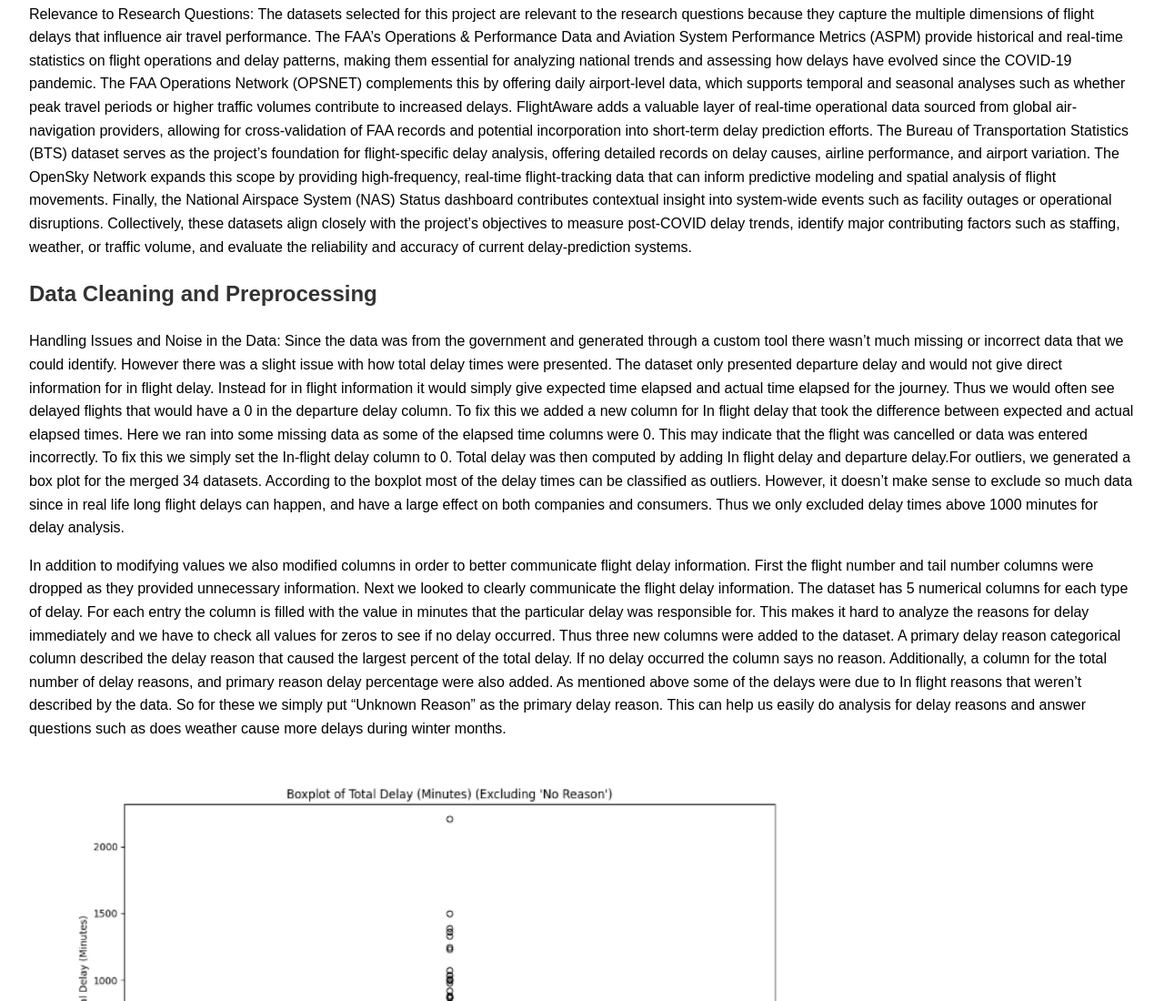
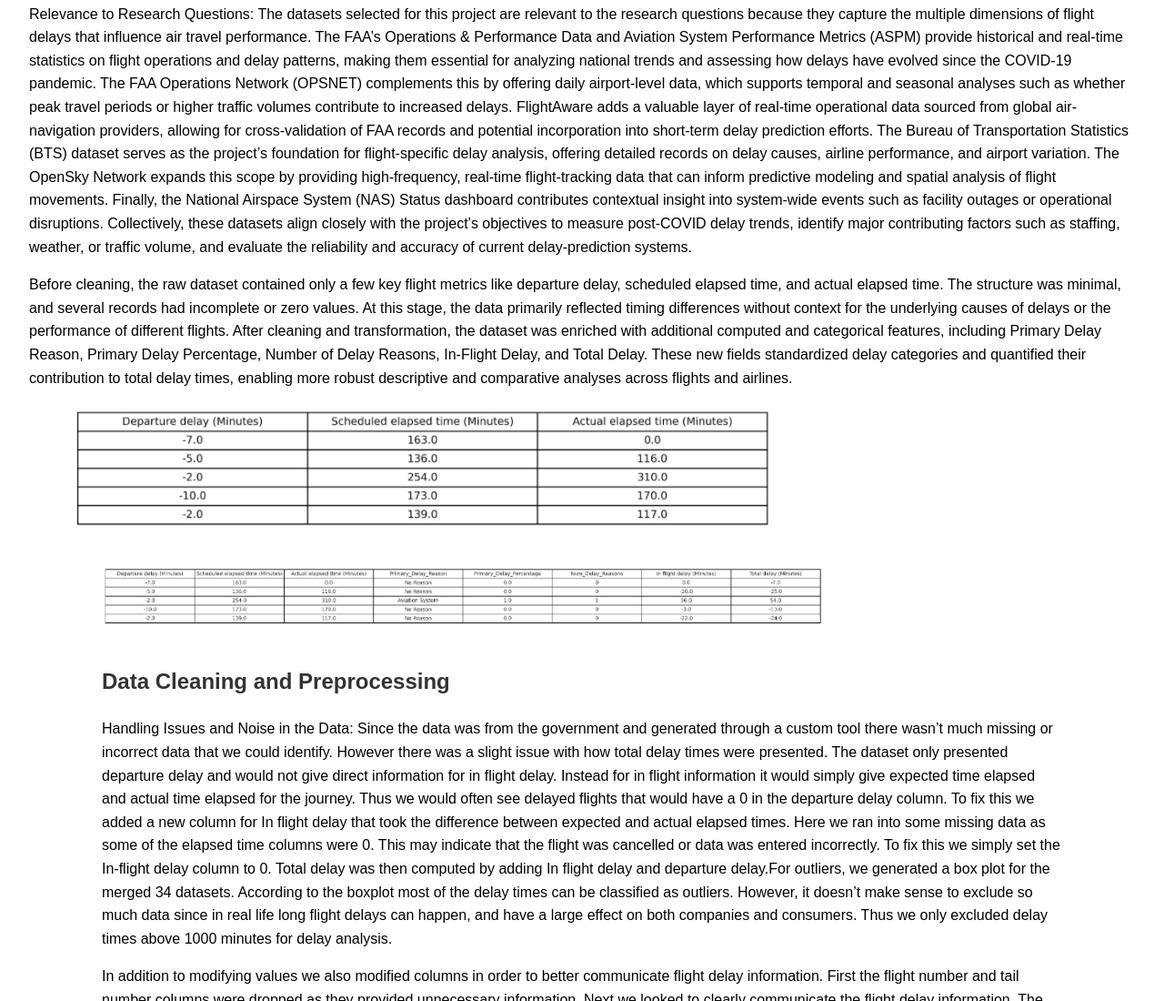
Before and after one commit to bmolgano/Data-Minning-Group-Project, a plain HTML site: page data_exploration.html in a window 1280 px wide. Shown: the part 1023-2123 px from the top of the page at 91% size. Drawn offline with Linux system fonts and the light colour scheme.

Commit message:
Update data_exploration.html

```diff
--- a/data_exploration.html
+++ b/data_exploration.html
@@ -81,6 +81,22 @@
        facility outages or operational disruptions. Collectively, these datasets align closely with the project’s
        objectives to measure post-COVID delay trends, identify major contributing factors such as staffing, weather,
        or traffic volume, and evaluate the reliability and accuracy of current delay-prediction systems. </p>
+
+         <p>Before cleaning, the raw dataset contained only a few key flight metrics like departure delay, scheduled
+           elapsed time, and actual elapsed time. The structure was minimal, and several records had incomplete or zero
+           values. At this stage, the data primarily reflected timing differences without context for the underlying causes
+           of delays or the performance of different flights. After cleaning and transformation, the dataset was enriched
+           with additional computed and categorical features, including Primary Delay Reason, Primary Delay Percentage,
+           Number of Delay Reasons, In-Flight Delay, and Total Delay. These new fields standardized delay categories and
+           quantified their contribution to total delay times, enabling more robust descriptive and comparative analyses
+           across flights and airlines.</p>
+         <figure>
+    <img src="img/Pre cleaned data.jpeg"
+         alt="Visualization: Pre Cleaned" width="800">
+
+           <figure>
+    <img src="img/Post cleaned data.jpeg"
+         alt="Visualization: Post Cleaned" width="800">
 
    <h2>Data Cleaning and Preprocessing</h2>
     <p>Handling Issues and Noise in the Data: Since the data was from the government and generated through a custom tool
@@ -207,7 +223,6 @@
      <figure>
     <img src="img/correlation heatmap.jpeg"
          alt="Visualization: Correlation Heatmap" width="800">
-
 
     <h3>Visualization & Summaries</h3>
   <!-- Visualization 1 -->
```
